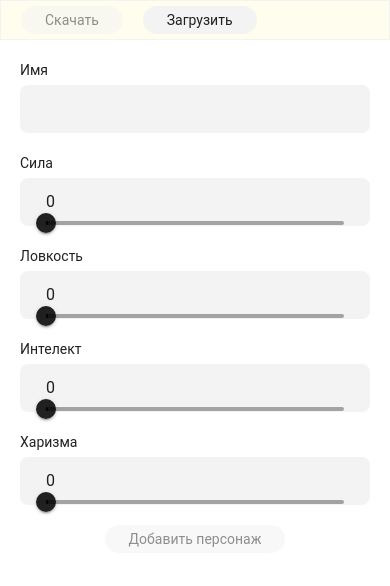
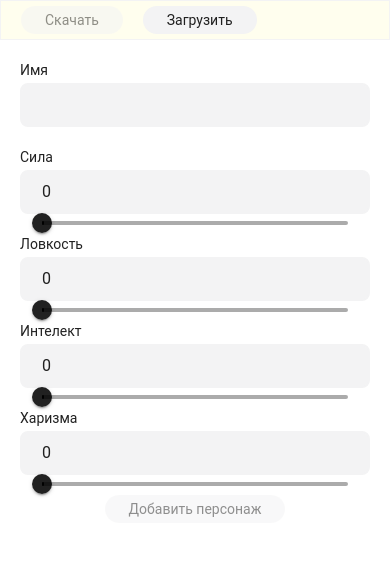
Before and after one commit to Korsakov-ua-dn/rpg-character, a React (Create React App) app: page / in a window 390 px wide. Shown: the top 586 px of the page. Built offline with nearby package versions, Linux system fonts and the light colour scheme.

Commit message:
style/fix input range

```diff
--- a/src/modules/character/components/controls-layout/style.scss
+++ b/src/modules/character/components/controls-layout/style.scss
@@ -5,13 +5,14 @@
   width: 100%;
   padding: calc(20px + var(--header-height)) 0 20px 0;
   @include flexCenter();
+  flex-direction: row-reverse;
   align-items: flex-start;
   gap: 20px;
 }
 
 @media screen and (max-width: 767px) {
   .Controls-layout {
-    flex-direction: column-reverse;
+    flex-direction: column;
     align-items: center;
   }
 }
--- a/src/modules/character/components/field-wrapper/style.scss
+++ b/src/modules/character/components/field-wrapper/style.scss
@@ -2,16 +2,15 @@
 
 .Setting-field {
   width: 100%;
+}
 
-  & .Setting-field__inputs-wrapper {
+.Setting-field__inputs-wrapper {
   position: relative;
   height: 48px;
   width: 100%;
-    padding: 12px 24px;
   background-color: $color-grey;
   border: 2px solid $color-grey;
   border-radius: 8px;
-  }
 }
 
 .Setting-field.active {
@@ -23,3 +22,14 @@
 .Setting-field.disabled {
   opacity: 0.4;
 }
+
+@media screen and (max-width: 767px) {
+  .Setting-field__inputs-wrapper{
+    height: 44px;
+  }
+
+  .Form__lable {
+    font-size: 14px;
+    line-height: 16px;
+  }
+}
--- a/src/modules/character/components/form/style.scss
+++ b/src/modules/character/components/form/style.scss
@@ -31,5 +31,6 @@
 
   .Form__lable {
     font-size: 14px;
+    line-height: 16px;
   }
 }
--- a/src/modules/character/components/input-text/style.scss
+++ b/src/modules/character/components/input-text/style.scss
@@ -7,9 +7,8 @@
   align-items: center;
 
   & input {
-    height: inherit;
     width: 100%;
-    padding-right: 10px;
+    padding: 12px 24px;
     background-color: transparent;
     border: none;
     font-size: 18px;
@@ -18,7 +17,6 @@
   & input:focus {
     outline: none;
     width: 100%;
-    padding: 0 12px;
     display: block;
     overflow: hidden;
     white-space: nowrap;
@@ -30,6 +28,7 @@
     line-height: 20px;
     width: 100%;
     display: block;
+    padding: 12px 24px;
     overflow: hidden;
     white-space: nowrap;
     text-overflow: ellipsis;
@@ -41,8 +40,8 @@
     & .Input-text__view,
     & input {
       font-size: 16px;
-      line-height: 20px;
-      height: 20px;
+      line-height: 18px;
+      padding: 11px 20px;
     }
   }
 }
--- a/src/modules/character/components/range/index.tsx
+++ b/src/modules/character/components/range/index.tsx
@@ -7,7 +7,9 @@
 export const Range: React.FC<PropsType> = React.memo((props) => {
   return (
     <div className="Range">
-      <Slider {...props} />
+      <div className="Range__container">
+        <Slider {...props} />
+      </div>
     </div>
   );
 });
--- a/src/modules/character/components/range/style.scss
+++ b/src/modules/character/components/range/style.scss
@@ -1,4 +1,22 @@
 .Range {
+  position: absolute;
+  bottom: 0;
+  width: 100%;
+  padding: 0 24px;
+}
+
+.Range__container {
   position: relative;
-  top: - 4px;
+  height: 4px;
+
+  & .css-187mznn-MuiSlider-root {
+    padding: 0;
+    position: absolute;
+  }
 }
+
+@media screen and (max-width: 767px) {
+  .Range {
+    padding: 0 20px;
+  }
+}
--- a/src/pages/controls/index.tsx
+++ b/src/pages/controls/index.tsx
@@ -111,17 +111,17 @@
       </Header>
 
       <ControlsLayout>
-        <CharactersListWrapper>
-          <CharactersList>{characters}</CharactersList>
+        <AddCharacterForm addCharacter={callbacks.addCharacter} />
 
-          {!!select.characters.length && (
+        {!!select.characters.length && (
+          <CharactersListWrapper>
+            <CharactersList>{characters}</CharactersList>
+
             <Button disabled={!select.selected} onClick={callbacks.goToBattle}>
               В бой
             </Button>
-          )}
-        </CharactersListWrapper>
-
-        <AddCharacterForm addCharacter={callbacks.addCharacter} />
+          </CharactersListWrapper>
+        )}
       </ControlsLayout>
     </>
   );
```
Lines whose indentation alone changed are shown as unchanged.
